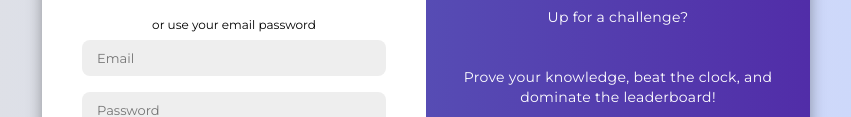
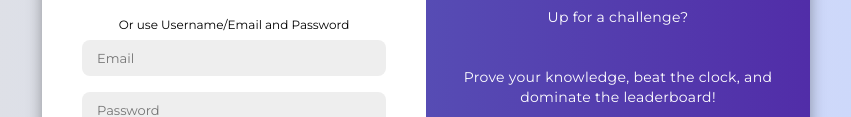
Before and after one commit to Shaldonbarnes10/LawWebsite, a plain HTML site: page index.html in a window 1280 px wide. Shown: the part 339-456 px from the top of the page, without its empty margins (214-1065 px from the left). Drawn offline with Linux system fonts and the light colour scheme.

Commit message:
Update index.html

```diff
--- a/index.html
+++ b/index.html
@@ -37,7 +37,7 @@
                     <a href="#" class="icon"><i class="fa-brands fa-github"></i></a>
                     <a href="#" class="icon"><i class="fa-brands fa-linkedin-in"></i></a>
                 </div>
-                <span>or use your email password</span>
+                <span>Or use Username/Email and Password</span>
                 <input type="email" placeholder="Email">
                 <input type="password" placeholder="Password">
                 <a href="#">Forget Your Password?</a>
```
